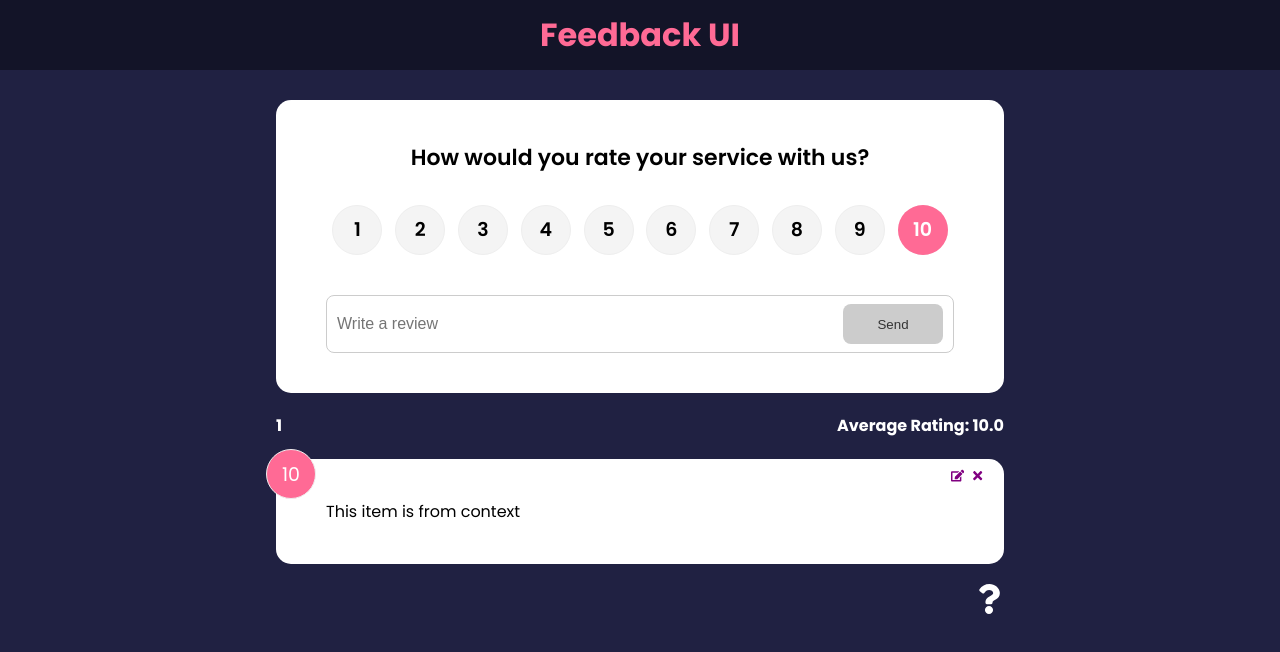
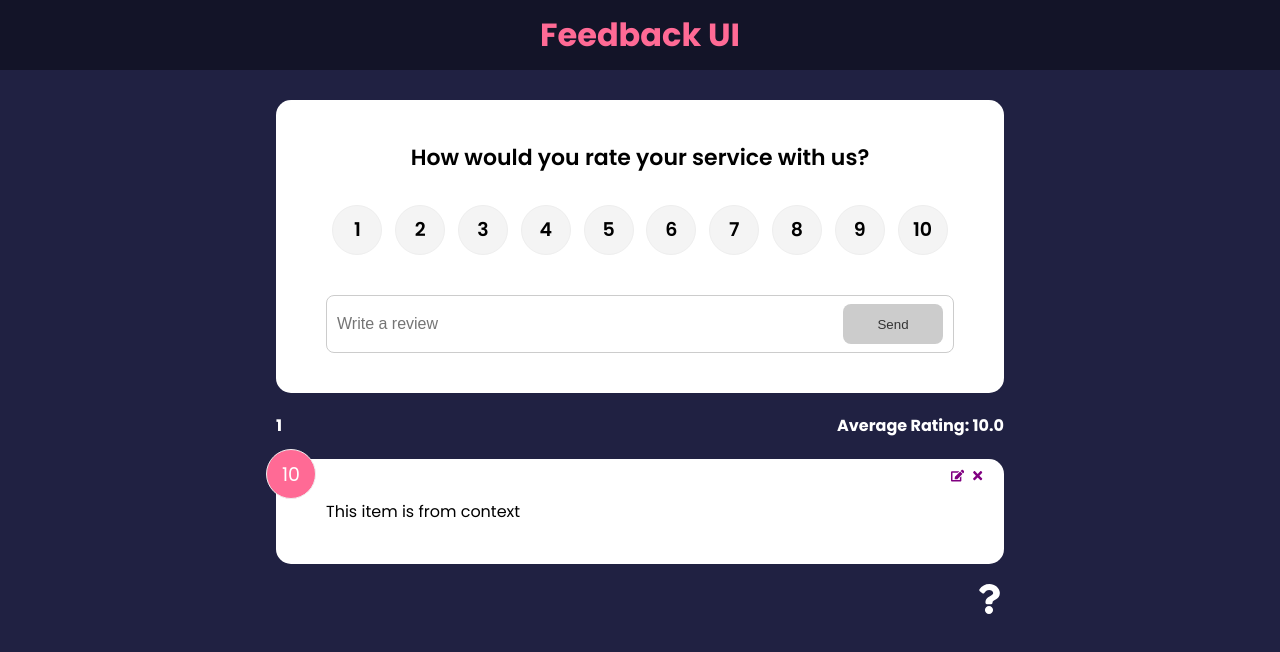
Before and after one commit to ceekay32/feedback-app, a React (Create React App) app in the folder feedback-app/: page / in a window 1280 px wide. Shown: the top 652 px of the page. Built offline with nearby package versions, Linux system fonts and the light colour scheme.

Commit message:
side effects with useEffect

```diff
--- a/feedback-app/src/components/FeedbackForm.jsx
+++ b/feedback-app/src/components/FeedbackForm.jsx
@@ -1,4 +1,4 @@
-import { useState, useContext } from "react";
+import { useState, useContext, useEffect } from "react";
 import Card from "./shared/Card";
 import Button from "./shared/Button";
 import RatingSelect from "./RatingSelect";
@@ -10,7 +10,15 @@
   const [btnDisabled, setBtnDisabled] = useState(true);
   const [message, setMessage] = useState("");
 
-  const { addFeedback } = useContext(FeedbackContext);
+  const { addFeedback, feedbackEdit } = useContext(FeedbackContext);
+
+  useEffect(() => {
+    if (feedbackEdit.edit === true) {
+      setBtnDisabled(false);
+      setText(feedbackEdit.item.text);
+      setRating(feedbackEdit.item.rating);
+    }
+  }, [feedbackEdit]); //"[]" is an array of dependencies
 
   const handleTextChange = (e) => {
     if (text === "") {
--- a/feedback-app/src/components/RatingSelect.jsx
+++ b/feedback-app/src/components/RatingSelect.jsx
@@ -1,7 +1,14 @@
-import { useState } from "react";
+import { useState, useContext, useEffect } from "react";
+import FeedbackContext from "../context/FeedbackContext";
 
 function RatingSelect({ select }) {
   const [selected, setSelected] = useState(10);
+
+  const { feedbackEdit } = useContext(FeedbackContext);
+
+  useEffect(() => {
+    setSelected(feedbackEdit.item.rating);
+  }, [feedbackEdit]);
 
   const handleChange = (e) => {
     setSelected(+e.currentTarget.value);
--- a/feedback-app/src/context/FeedbackContext.js
+++ b/feedback-app/src/context/FeedbackContext.js
@@ -31,6 +31,7 @@
         deleteFeedback,
         addFeedback,
         editFeedback,
+        feedbackEdit,
       }}
     >
       {children}
```
